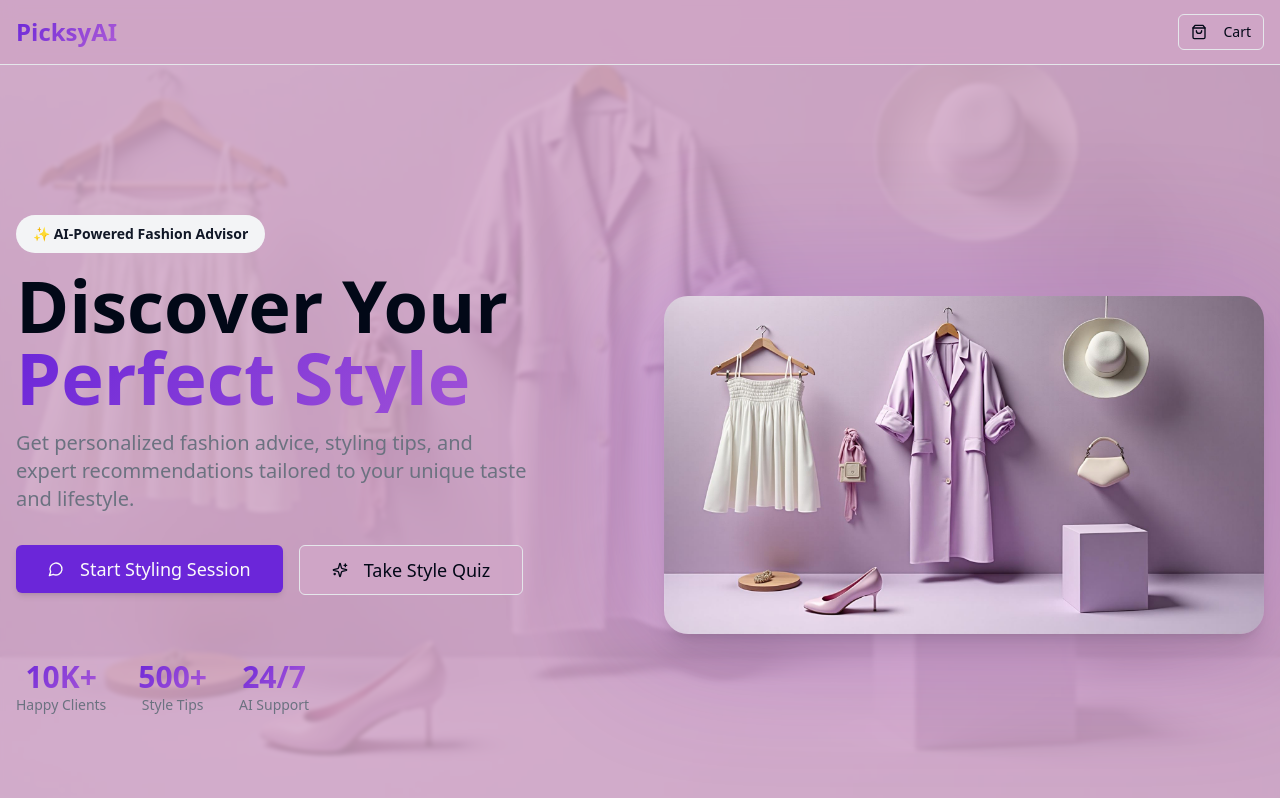
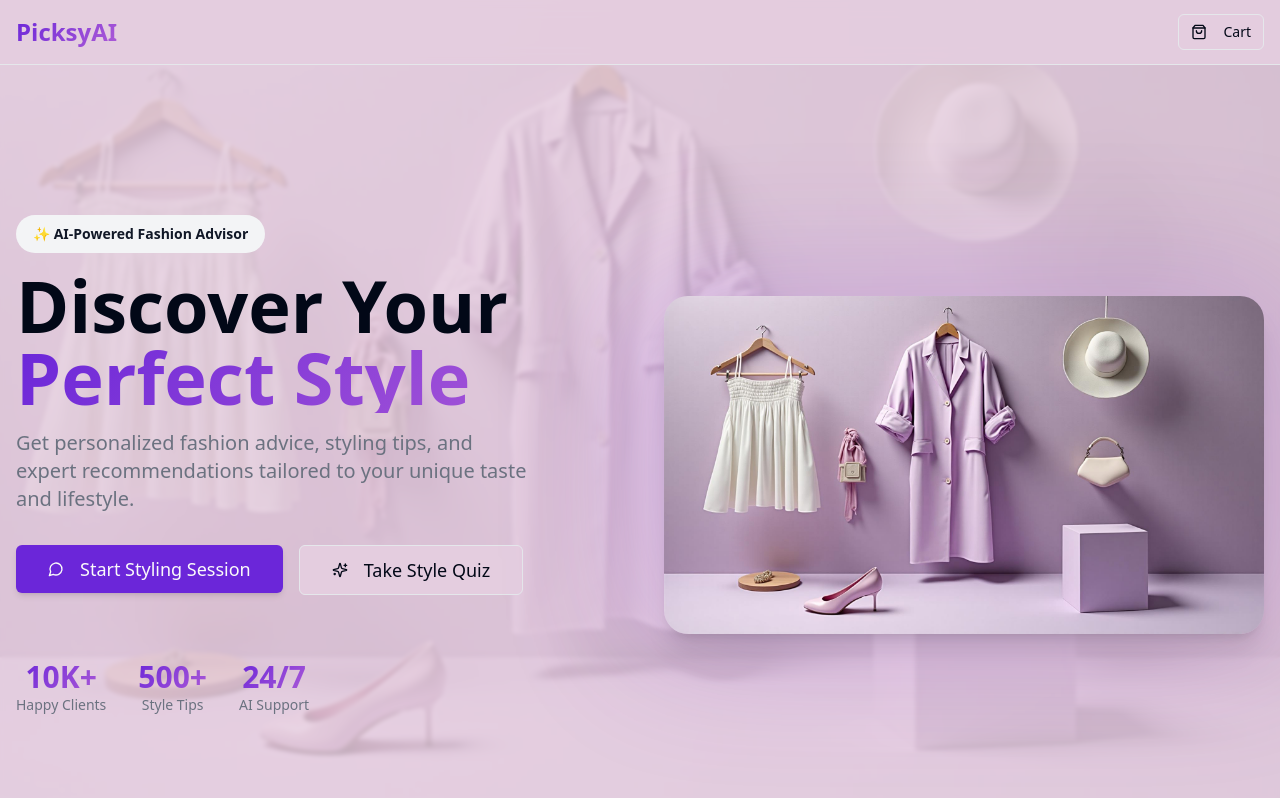
Before and after one commit to F-MAIN987/PicksyAI, a React (Vite) app: page / in a window 1280 px wide. Shown: the top 798 px of the page. Built offline with nearby package versions, Linux system fonts and the light colour scheme.

Commit message:
Refine background shade
Apply a lighter background shade to the site.

```diff
--- a/src/index.css
+++ b/src/index.css
@@ -8,7 +8,7 @@ All colors MUST be HSL.
 
 @layer base {
   :root {
-    --background: 313 30% 73%;
+    --background: 313 30% 85%;
     --foreground: 222.2 84% 4.9%;
 
     --card: 0 0% 100%;
```
